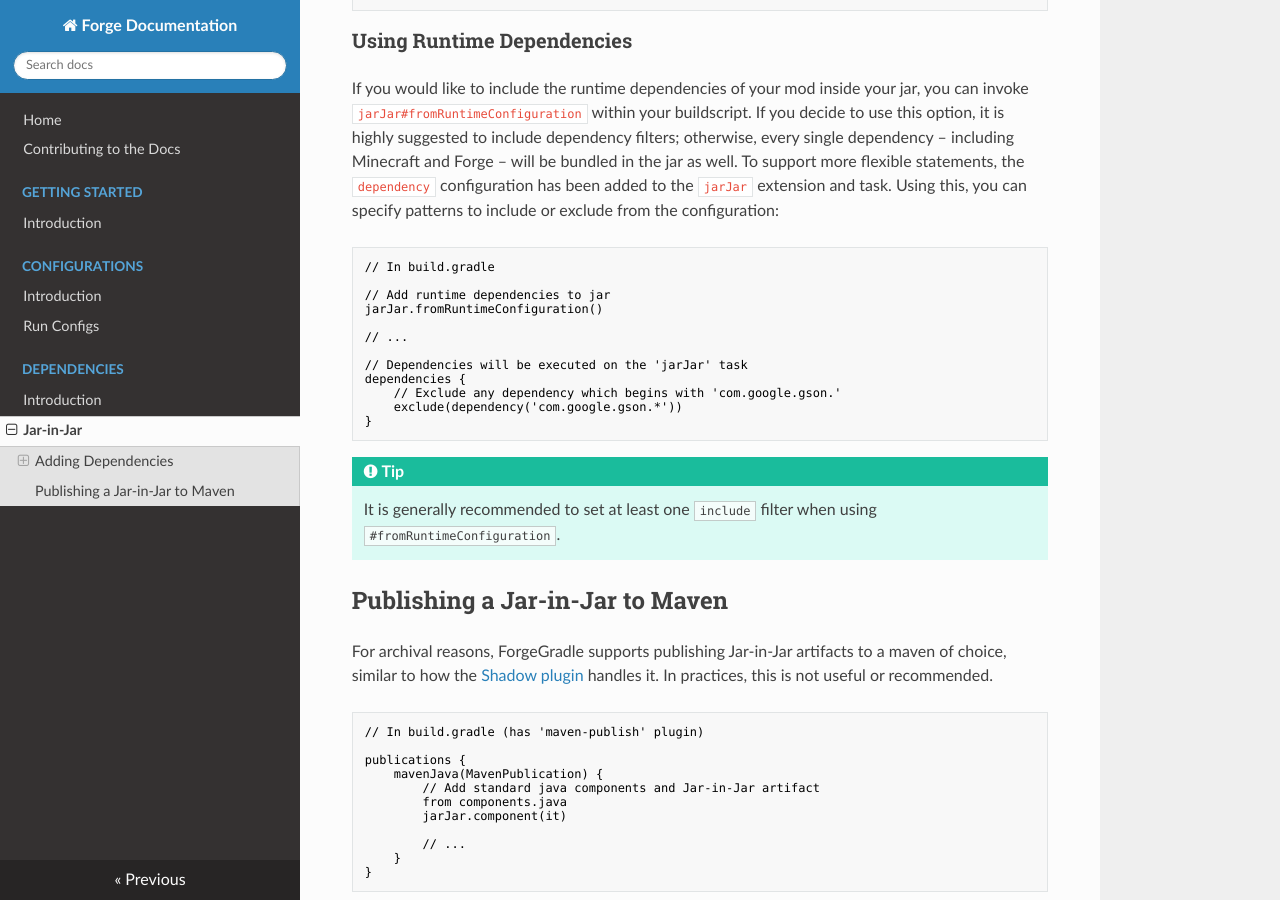
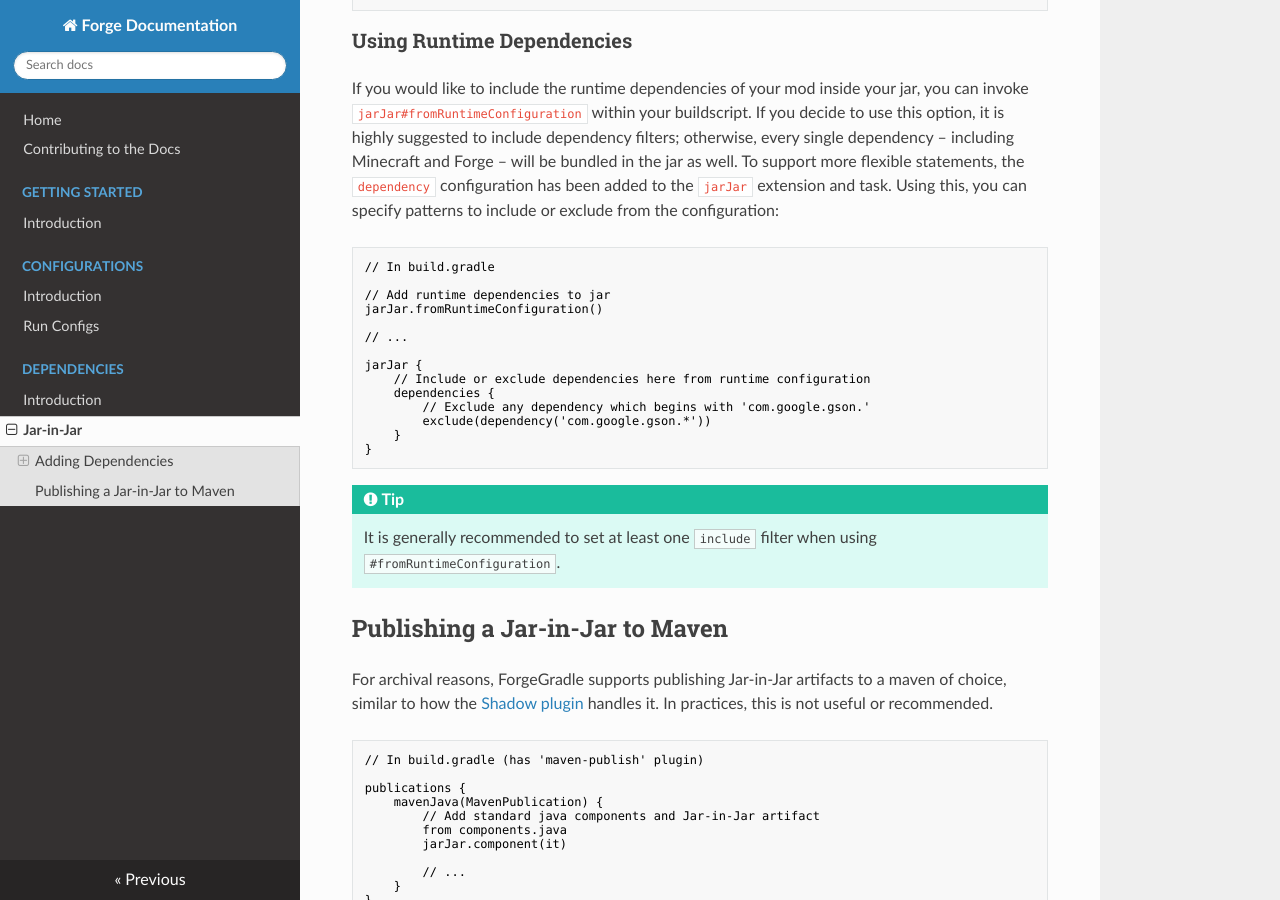
Before and after one commit to MinecraftForge/Documentation, an MkDocs documentation site: the page built from docs/dependencies/jarinjar.md, in a window 1280 px wide and 900 px high, scrolled down 1285 px. Built offline with MkDocs 1.6.1, drawn with Linux system fonts in a browser that asks for light colours; nearby versions of some CDN libraries.

Commit message:
Update dependencies block in jarJar

````diff
--- a/docs/dependencies/jarinjar.md
+++ b/docs/dependencies/jarinjar.md
@@ -73,10 +73,12 @@ jarJar.fromRuntimeConfiguration()
 
 // ...
 
-// Dependencies will be executed on the 'jarJar' task
-dependencies {
-    // Exclude any dependency which begins with 'com.google.gson.'
-    exclude(dependency('com.google.gson.*'))
+jarJar {
+    // Include or exclude dependencies here from runtime configuration
+    dependencies {
+        // Exclude any dependency which begins with 'com.google.gson.'
+        exclude(dependency('com.google.gson.*'))
+    }
 }
 ```
 
````
